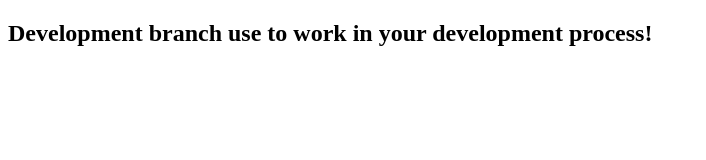
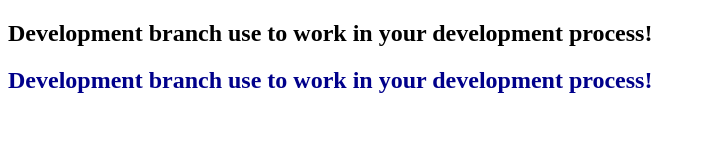
Before and after one commit to sreypheasin/test-repo3, a plain HTML site: page index.html in a window 1280 px wide. Shown: the whole page, without its empty margins (0-706 px from the left). Drawn offline with Linux system fonts and the light colour scheme.

Commit message:
first commit

```diff
--- a/index.html
+++ b/index.html
@@ -12,6 +12,10 @@
       <section>
         <h1>Development branch use to work in your development process!</h1>
       </section>
+      <!-- Write in branch bothty -->
+      <section>
+        <h2>Development branch use to work in your development process!</h2>
+      </section>
     </main>
   </body>
 </html>
```
